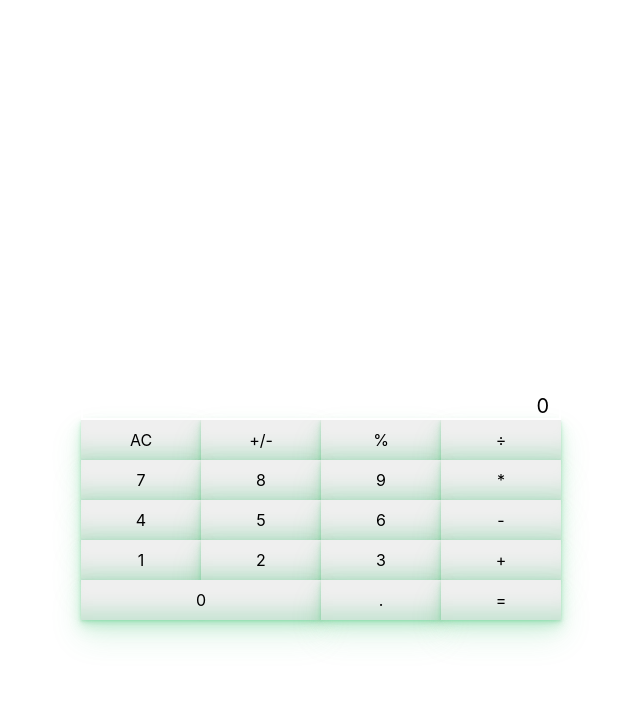
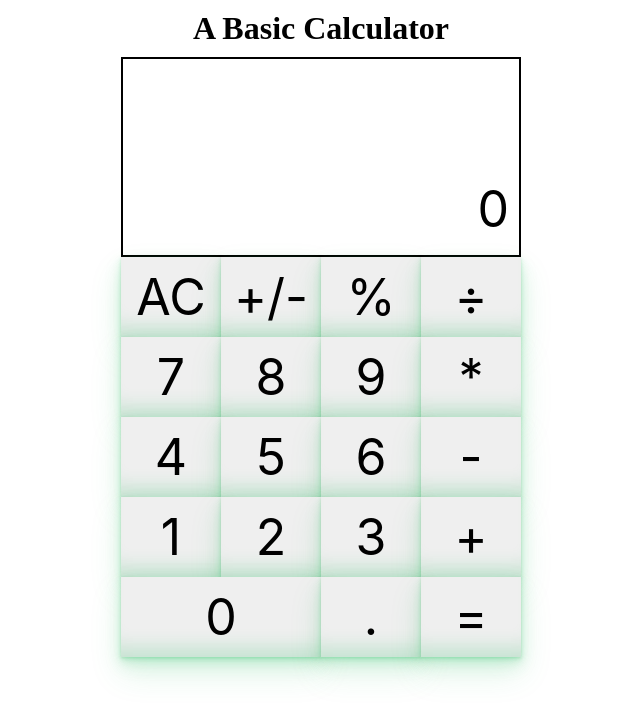
Before and after one commit to CalyWorld/Calculator, a plain HTML site: page index.html in a window 1280 px wide. Both pictures are taken after a click on the button "AC". Shown: the whole page, without its empty margins (319-959 px from the left). Drawn offline with Linux system fonts and the light colour scheme.

Commit message:
fixed bugs

```diff
--- a/calculator.js
+++ b/calculator.js
@@ -12,37 +12,30 @@ let currentNumber = "";
 let displayValue = "";
 let operatorName = "";
 
-function add(num1, num2){
+function add(num1, num2) {
   return num1 + num2;
 }
-  function subtract(num1, num2){
+function subtract(num1, num2) {
   return num1 - num2;
 }
-  function multiply(num1, num2){
+function multiply(num1, num2) {
   return num1 * num2;
 }
-  function divide(num1, num2){
+function divide(num1, num2) {
   return num1 / num2;
 }
-  // function percentage(num1, num2){
 
-  //     num1 = 100;
-  //     return num1/num1;
-  // }
-  // function plusMinus(num1, num2){
-  //   return -num2
-  // }
 
-  function operate(operator, num1, num2){
-    switch(operator){
-      case '+' :
+function operate(operator, num1, num2) {
+  switch (operator) {
+    case '+':
       display.textContent = add(num1, num2);
       break;
     case '-':
-        display.textContent =  subtract(num1, num2);
+      display.textContent = subtract(num1, num2);
       break;
     case '*':
-        display.textContent =  multiply(num1, num2);
+      display.textContent = multiply(num1, num2);
       break;
     case '÷':
       display.textContent = divide(num1, num2);
@@ -61,16 +54,16 @@ function add(num1, num2){
 
 
 
-  number.forEach((itemNumber)=>{
+number.forEach((itemNumber) => {
   //populate display
-    itemNumber.addEventListener('click', (e)=>{
+  itemNumber.addEventListener('click', (e) => {
 
     //if displayValue is empty, number clicked equals displayValue
-      if(!displayValue){
+    if (!displayValue) {
       displayValue = e.currentTarget.textContent;
 
       //else append the numbers clicked into displayValue
-      }else{
+    } else {
       displayValue += e.currentTarget.textContent;
     }
     //replaces the display with numbers clicked
@@ -81,25 +74,25 @@ function add(num1, num2){
 });
 
 
-  operators.forEach((itemOperator)=>{
-    itemOperator.addEventListener('click', (e)=>{
+operators.forEach((itemOperator) => {
+  itemOperator.addEventListener('click', (e) => {
     //currentNUmber and operator are stored then calculate(); function is being called upon
 
 
-            if(currentNumber && operatorName){
+    if (currentNumber && operatorName) {
       operate(operatorName, Number(currentNumber), Number(displayValue));
     }
     //if operator is not seleted but currentNumber and displayValue are stored, equate each number and clear displayValue
-            else if(!operatorName && currentNumber && displayValue){
+    else if (!operatorName && currentNumber && displayValue) {
       currentNumber = displayValue;
       displayValue = "";
     }
     //else if currentNumber exists from previous calculation, reset displayValue
-            else if(currentNumber){
+    else if (currentNumber) {
       displayValue = "";
     }
     //else if no values are stored, store first number in currentNumber and reset displayValue
-            else{
+    else {
       currentNumber = Number(displayValue);
       displayValue = "";
     }
@@ -111,47 +104,47 @@ function add(num1, num2){
 
 
 
-  equal.addEventListener('click', ()=>{
+equal.addEventListener('click', () => {
   operate(operatorName, Number(currentNumber), Number(displayValue));
 
 });
 
 
 
-  clear.addEventListener('click', ()=>{
-    display.textContent = 0; //stes the textContent to 0
+clear.addEventListener('click', () => {
+  display.textContent = 0; //sets the textContent to 0
   displayValue = ""; //resets displayValue
   operatorName = ""; //resets operatorName
   currentNumber = ""; //restes currentNUmber
 });
 
 
-      percentage.addEventListener('click', ()=>{
-          if(displayValue){
-              displayValue = Number(displayValue/100);
+percentage.addEventListener('click', () => {
+  if (displayValue) {
+    displayValue = Number(displayValue / 100);
     display.textContent = displayValue;
-          }else{
-            currentNumber = Number(currentNumber/100);
+  } else {
+    currentNumber = Number(currentNumber / 100);
     display.textContent = currentNumber;
   }
 });
 
-      plusEqual.addEventListener('click', ()=>{
+plusEqual.addEventListener('click', () => {
   //if displayValue
-        if(displayValue){
-          displayValue = Number(displayValue)*-1;
+  if (displayValue) {
+    displayValue = Number(displayValue) * -1;
     display.textContent = displayValue;
     //else currentNumber
-         }else{
-          currentNumber = Number(currentNumber)*-1;
+  } else {
+    currentNumber = Number(currentNumber) * -1;
     display.textContent = currentNumber;
   }
 });
 
-      dot.addEventListener('click', ()=>{
+dot.addEventListener('click', () => {
   if (displayValue.toString().indexOf('.') === -1) {
     //if there is no displayValue, add dot
-          if (!displayValue){
+    if (!displayValue) {
       displayValue = ".";
       //else if there is add it to displayValue
     } else {
--- a/index.html
+++ b/index.html
@@ -1,17 +1,22 @@
 <!DOCTYPE html>
 <html>
+
 <head>
   <link rel="stylesheet" href="styles.css">
   <title>Calculator</title>
   <script defer src="calculator.js"></script>
 
 </head>
+
 <body>
-      <div id = "container">
+  <div id="container">
+    <div class="title-container">
+      <h1>A Basic Calculator</h1>
+    </div>
     <div id="display">
       <div class="displayResult"></div>
     </div>
-        <div id ="button-container">
+    <div id="button-container">
       <button class="itemClear">AC</button>
       <button class="plusEqual">+/-</button>
       <button class="percentage">%</button>
@@ -35,4 +40,5 @@
   </div>
 
 </body>
+
 </html>
--- a/styles.css
+++ b/styles.css
@@ -1,71 +1,72 @@
-/* *{
-    box-sizing:border-box;
-    border:1px solid red;
-  } */
+* {
+  box-sizing: border-box;
+  /* border:1px solid red; */
+  margin: 0;
+  padding: 0;
+}
 
-  body{
-    display:flex;
-    height:100vh;
-    justify-content:center;
-    flex-direction:column;
-    align-items:center;
+body {
+  display: flex;
+  justify-content: center;
+  flex-direction: column;
+  align-items: center;
   background-color: #0000;
 }
 
-  #container{
-    height:90vh;
-    width:60vh;
-    padding:10px;
+#container {
+  width: 700px;
+  padding: 10px;
   display: flex;
   flex-direction: column;
   justify-content: center;
+  align-items: center;
 
 }
-  #display{
-    /* display:flex;
-    justify-content:end; */
-    padding:10px;
-    height:20vh;
-    /* padding-top:100px;
-    padding-right:20px; */
-    border: solid 2px #ffff;
-    position: relative;
+
+.title-container {
+  display: flex;
+  justify-content: center;
+  align-items: center;
+  margin-bottom: 10px;
+}
+
+#display {
+  padding: 10px;
+  width: 400px;
+  height: 200px;
+  border: 2px solid #000000;
 
 }
-  .displayResult{
-    position: absolute;
-    bottom:0;
-    right:10px;
-    font-family: CerebriSans-Regular,-apple-system,system-ui,Roboto,sans-serif;
-    font-size: 20px;
+
+.displayResult {
+  display: flex;
+  justify-content: flex-end;
+  margin-top: 110px;
+  align-items: center;
+  font-family: CerebriSans-Regular, -apple-system, system-ui, Roboto, sans-serif;
+  font-size: 50px;
 }
 
-  #button-container{
-    display:grid;
-    height: 20vh;
-    grid-template-columns:repeat(4, 1fr);
-    grid-template-rows:1fr 1fr;
+#button-container {
+  display: grid;
+  grid-template-columns: repeat(4, 100px);
 }
 
-button{
-  box-shadow: rgba(44, 187, 99, .2) 0 -25px 18px -14px inset,rgba(44, 187, 99, .15) 0 1px 2px,rgba(44, 187, 99, .15) 0 2px 4px,rgba(44, 187, 99, .15) 0 4px 8px,rgba(44, 187, 99, .15) 0 8px 16px,rgba(44, 187, 99, .15) 0 16px 32px;
-  font-family: CerebriSans-Regular,-apple-system,system-ui,Roboto,sans-serif;
+button {
+  box-shadow: rgba(44, 187, 99, .2) 0 -25px 18px -14px inset, rgba(44, 187, 99, .15) 0 1px 2px, rgba(44, 187, 99, .15) 0 2px 4px, rgba(44, 187, 99, .15) 0 4px 8px, rgba(44, 187, 99, .15) 0 8px 16px, rgba(44, 187, 99, .15) 0 16px 32px;
+  font-family: CerebriSans-Regular, -apple-system, system-ui, Roboto, sans-serif;
   transition: all 250ms;
   transition: all 250ms;
   border: 0;
-  font-size: 16px;
+  font-size: 50px;
   user-select: none;
   -webkit-user-select: none;
   touch-action: manipulation;
   /* color: green; */
-  padding:10px;
+  padding: 10px;
 }
 
 button:hover {
-  box-shadow: rgba(44,187,99,.35) 0 -25px 18px -14px inset,rgba(44,187,99,.25) 0 1px 2px,rgba(44,187,99,.25) 0 2px 4px,rgba(44,187,99,.25) 0 4px 8px,rgba(44,187,99,.25) 0 8px 16px,rgba(44,187,99,.25) 0 16px 32px;
+  box-shadow: rgba(44, 187, 99, .35) 0 -25px 18px -14px inset, rgba(44, 187, 99, .25) 0 1px 2px, rgba(44, 187, 99, .25) 0 2px 4px, rgba(44, 187, 99, .25) 0 4px 8px, rgba(44, 187, 99, .25) 0 8px 16px, rgba(44, 187, 99, .25) 0 16px 32px;
   transform: scale(1.05) rotate(-1deg);
 }
-  /* .item-zero{
-    grid-column-start:span 2;
-  }
-   */
```
Lines whose indentation alone changed are shown as unchanged.
